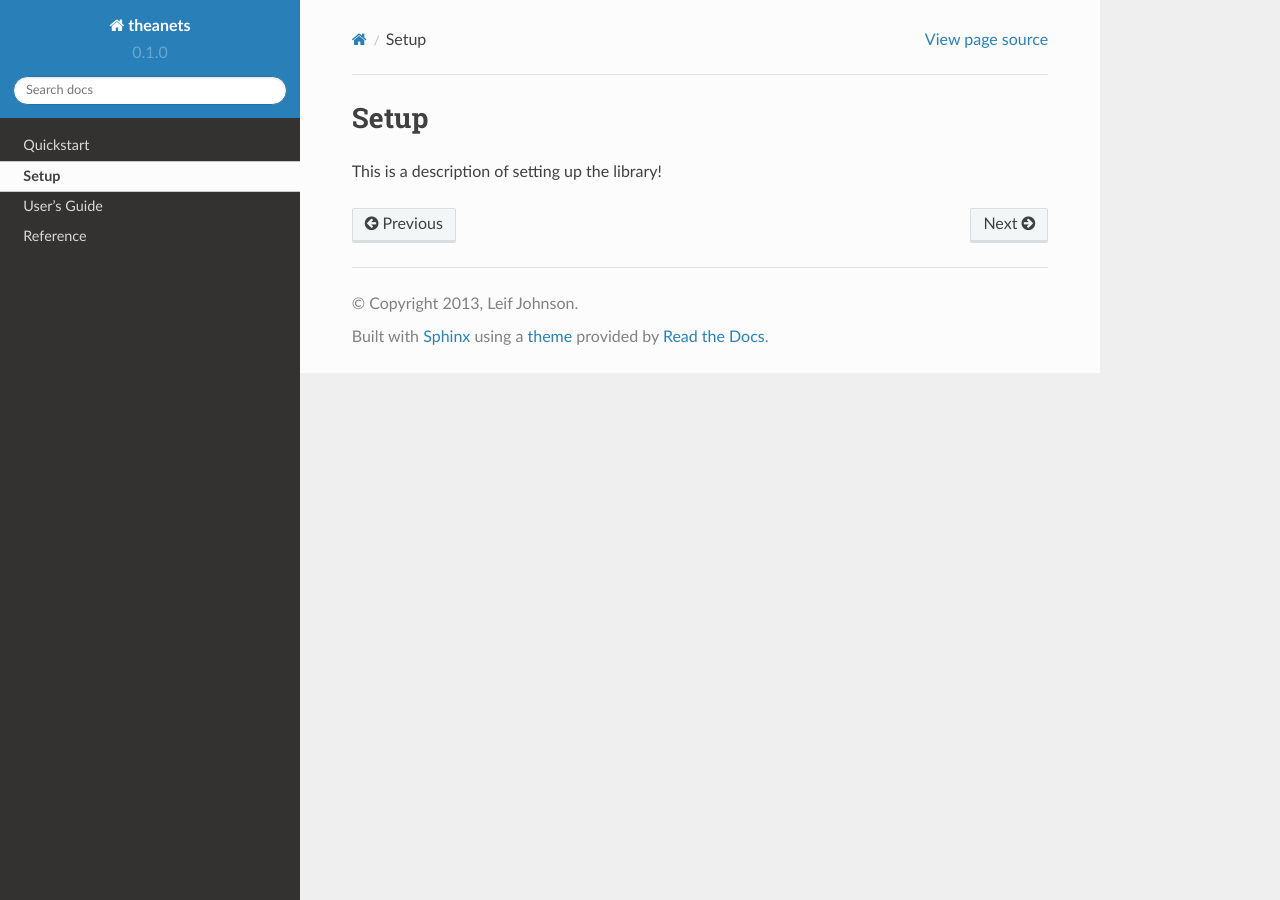
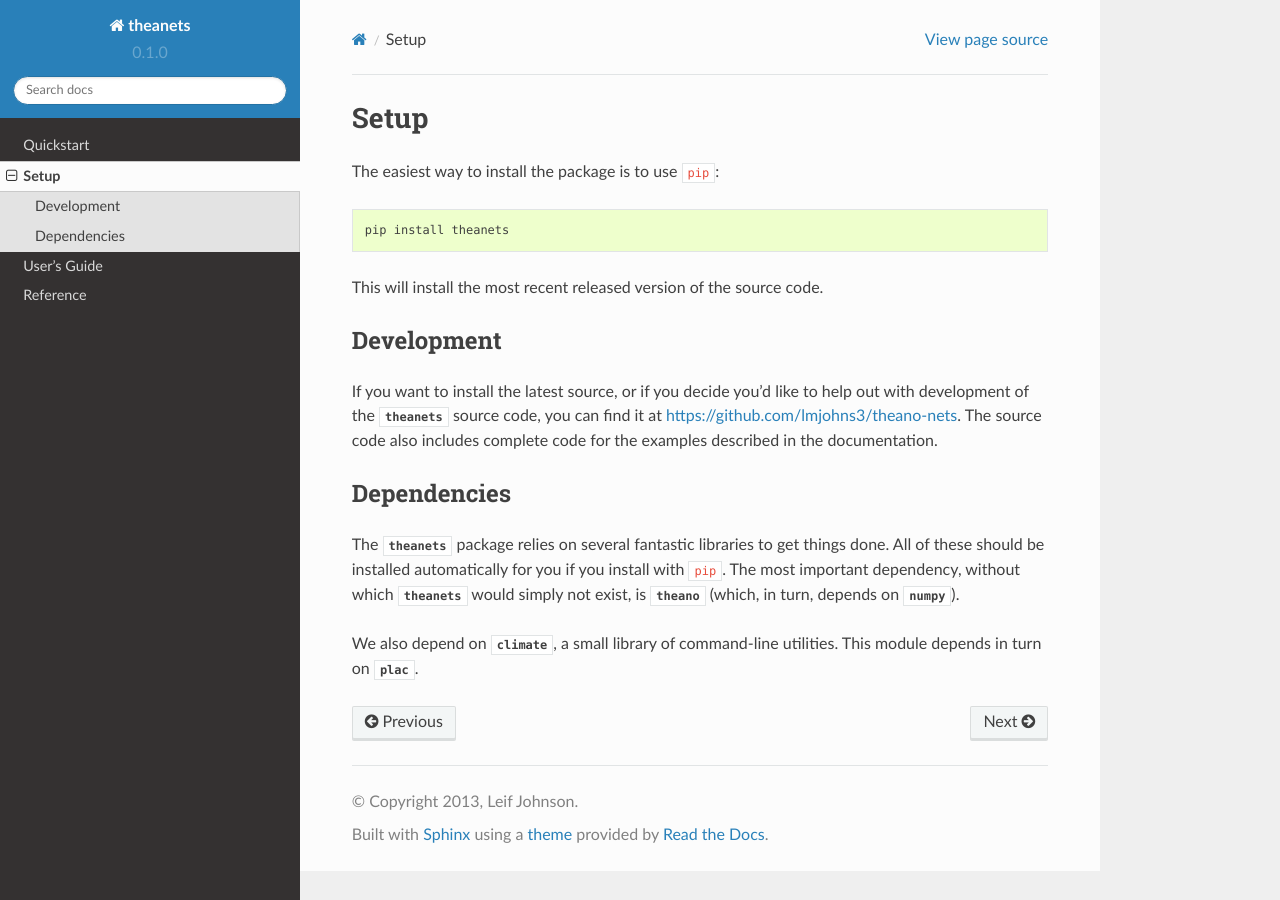
Before and after one commit to lmjohns3/theanets, a Sphinx documentation site: the page built from docs/setup.rst, in a window 1280 px wide. Built offline with Sphinx 7.4.7 and the Read the Docs theme 2.0.0, drawn with Linux system fonts in a browser that asks for light colours.

Commit message:
Move installation into setup.rst.

```diff
--- a/docs/setup.rst
+++ b/docs/setup.rst
@@ -2,4 +2,27 @@
 Setup
 =====
 
-This is a description of setting up the library!
+The easiest way to install the package is to use ``pip``::
+
+    pip install theanets
+
+This will install the most recent released version of the source code.
+
+Development
+-----------
+
+If you want to install the latest source, or if you decide you'd like to help
+out with development of the :mod:`theanets` source code, you can find it at
+https://github.com/lmjohns3/theano-nets. The source code also includes complete
+code for the examples described in the documentation.
+
+Dependencies
+------------
+
+The :mod:`theanets` package relies on several fantastic libraries to get things
+done. All of these should be installed automatically for you if you install with
+``pip``. The most important dependency, without which :mod:`theanets` would
+simply not exist, is :mod:`theano` (which, in turn, depends on :mod:`numpy`).
+
+We also depend on :mod:`climate`, a small library of command-line utilities.
+This module depends in turn on :mod:`plac`.
```
Also changed, not shown: docs/quickstart.rst (+0 -11 lines).
